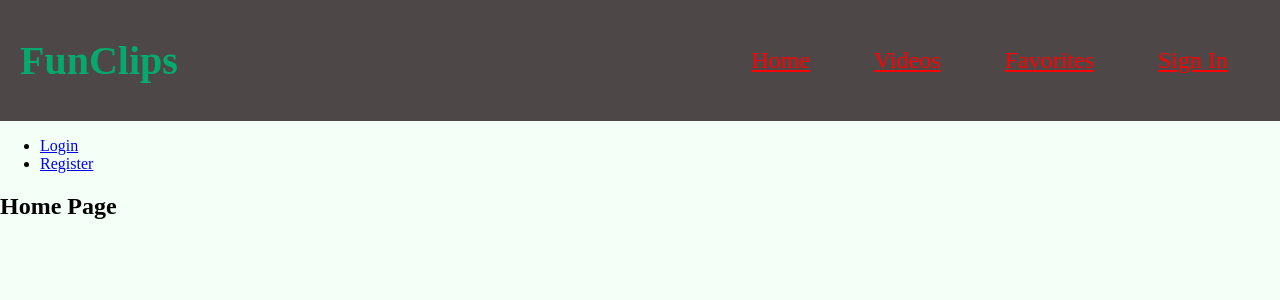
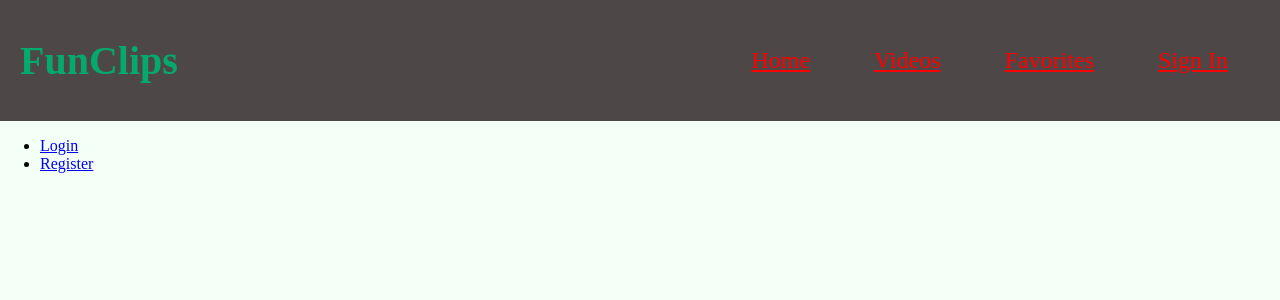
Before and after one commit to RicoMedi/fun-clips, a React (Create React App) app: page / in a window 1280 px wide. Shown: the top 300 px of the page. Built offline with nearby package versions, Linux system fonts and the light colour scheme; a web font is replaced by a local one.

Commit message:
more clean up

```diff
--- a/src/home/HomePage.js
+++ b/src/home/HomePage.js
@@ -16,7 +16,7 @@ export const HomePage = () => {
       </nav>
      </header>
      <section>
-      <h1>Home Page</h1>
+
 
      </section>
 
```
